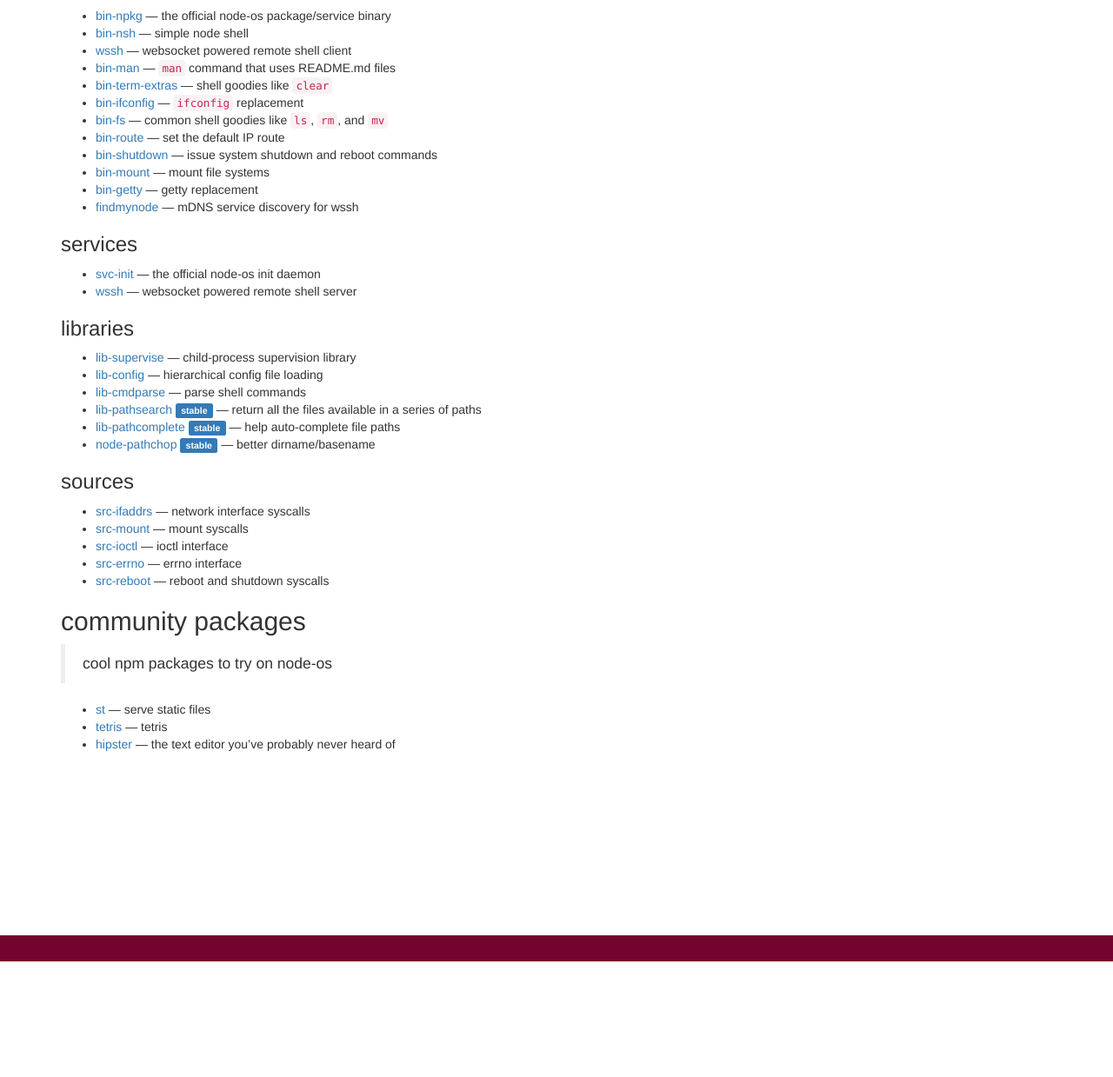
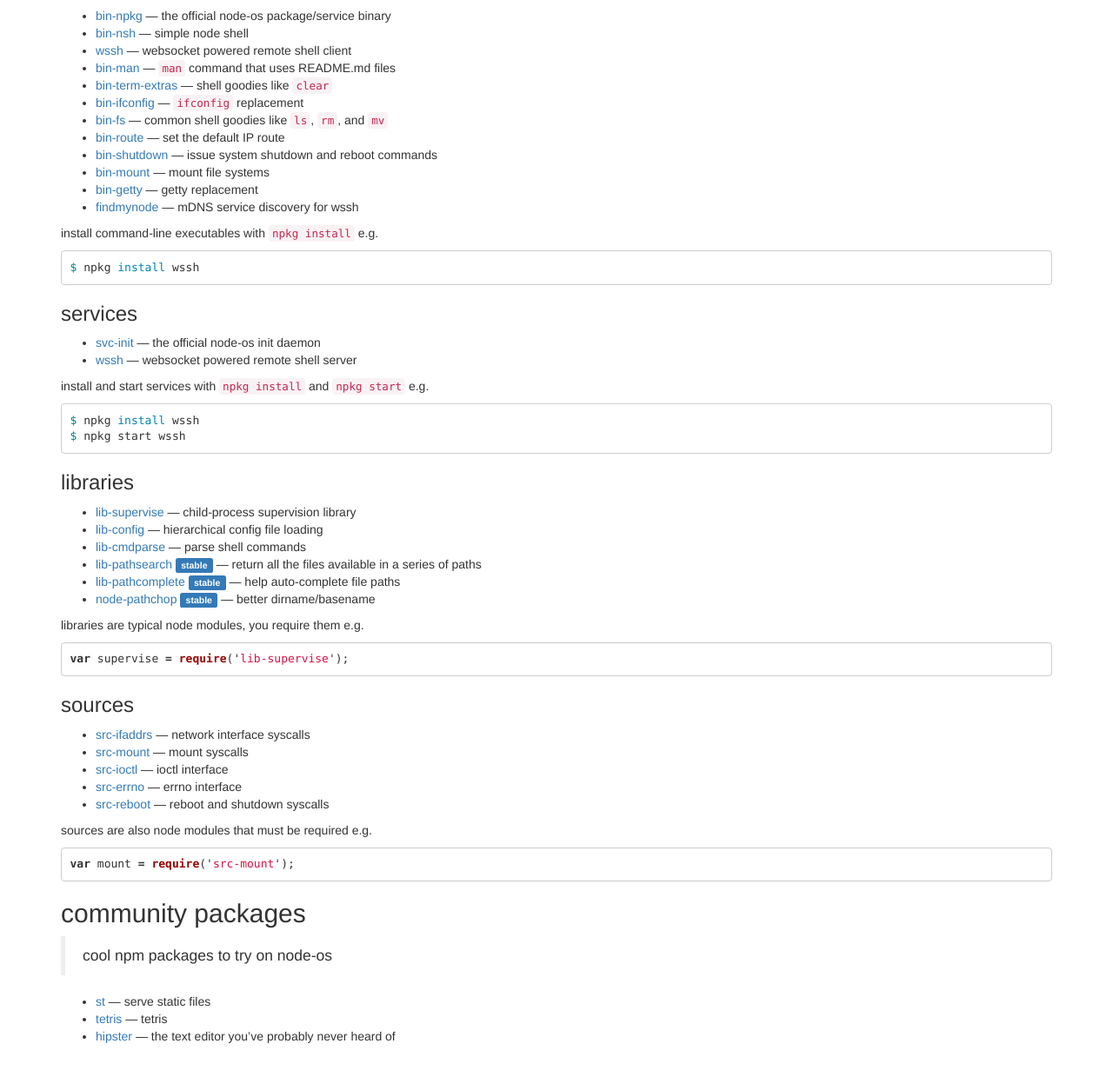
Before and after one commit to LoicMahieu/npkg.github.io, a Jekyll site: the page built from index.md, in a window 1280 px wide and 1400 px high, scrolled down 391 px. Shown: the top 1239 px of the window at 87% size. Built offline with Jekyll 4.4.1, drawn with Linux system fonts in a browser that asks for light colours; nearby versions of some CDN libraries; Markdown is read by kramdown in place of the engine named in the settings; before the commit the page ends 1497 px from its top, so only the background shows below that.

Commit message:
explain what each package type is for

````diff
--- a/index.md
+++ b/index.md
@@ -8,6 +8,7 @@ title: npkg - packages for node-os, powered by npm
 unless otherwise noted, packages here should be treated as <span class="label label-default">experimental</span>
 
 ### command-line
+
 
 - [bin-npkg](https://github.com/NodeOS/node-npkg) &mdash; the official node-os package/service binary
 - [bin-nsh](https://github.com/jacobgroundwater/node-bin-nsh) &mdash; simple node shell
@@ -22,10 +23,23 @@ unless otherwise noted, packages here should be treated as <span class="label la
 - [bin-getty](https://github.com/jacobgroundwater/node-bin-getty) &mdash; getty replacement
 - [findmynode](https://github.com/jacobgroundwater/node-findmynode) &mdash; mDNS service discovery for wssh
 
+install command-line executables with `npkg install` e.g.
+
+```bash
+$ npkg install wssh
+```
+
 ### services
 
 - [svc-init](https://github.com/NodeOS/node-init) &mdash; the official node-os init daemon
 - [wssh](https://github.com/jacobgroundwater/node-wssh) &mdash; websocket powered remote shell server
+
+install and start services with `npkg install` and `npkg start` e.g.
+
+```bash
+$ npkg install wssh
+$ npkg start wssh
+```
 
 ### libraries
 
@@ -36,6 +50,12 @@ unless otherwise noted, packages here should be treated as <span class="label la
 - [lib-pathcomplete](https://github.com/jacobgroundwater/node-lib-pathcomplete) <span class="label label-primary">stable</span> &mdash; help auto-complete file paths
 - [node-pathchop](https://github.com/jacobgroundwater/node-pathchop) <span class="label label-primary">stable</span> &mdash; better dirname/basename
 
+libraries are typical node modules, you require them e.g.
+
+```javascript
+var supervise = require('lib-supervise');
+```
+
 ### sources
 
 - [src-ifaddrs](https://github.com/jacobgroundwater/node-src-ifaddrs) &mdash; network interface syscalls
@@ -44,6 +64,12 @@ unless otherwise noted, packages here should be treated as <span class="label la
 - [src-errno](https://github.com/jacobgroundwater/node-src-errno) &mdash; errno interface
 - [src-reboot](https://github.com/jacobgroundwater/node-src-reboot) &mdash; reboot and shutdown syscalls
 
+sources are also node modules that must be required e.g.
+
+```javascript
+var mount = require('src-mount');
+```
+
 ## community packages
 
 > cool npm packages to try on node-os
````
